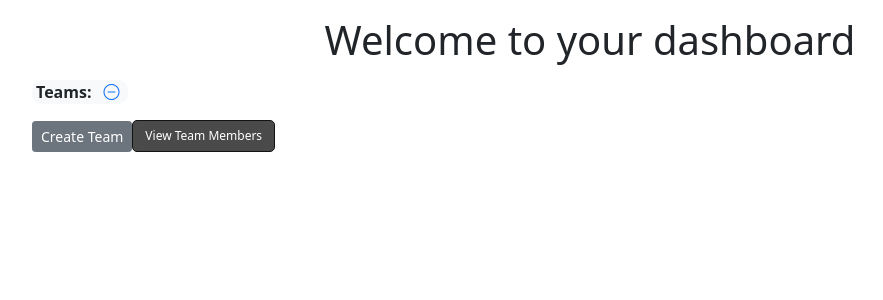
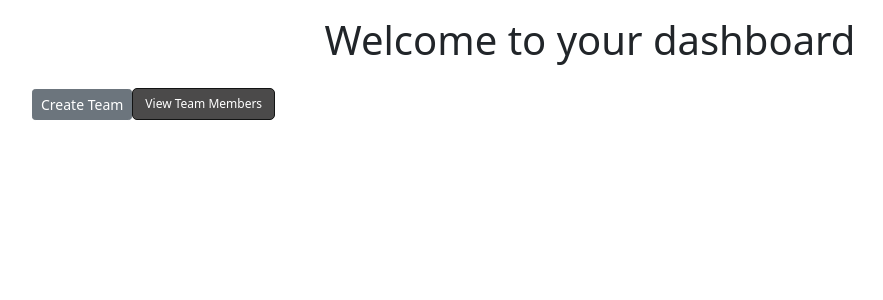
Before and after one commit to Hxsan/Lemming, a Django app: template tasks/templates/dashboard.html in a window 1280 px wide. Shown: the part 56-356 px from the top of the page, without its empty margins (50-933 px from the left). Run offline with Django 4.2, Linux system fonts and the light colour scheme; the template is opened without the code that fills it, so the values that code supplies are empty; some libraries are stand-ins or nearby versions.

Commit message:
Update dashboard.html

```diff
--- a/tasks/templates/dashboard.html
+++ b/tasks/templates/dashboard.html
@@ -20,9 +20,6 @@
       <h1>Welcome to your dashboard {{ user.username }}</h1>
 
     </div>
-    <div class="col-12 d-flex mt-2">
-      {% include 'partials/sidebar.html' %}
-    </div>
     <div class="col-3 mt-3">
       <a href="{% url 'create_team' %}" class="btn btn-sm btn-secondary">
           Create Team
```
